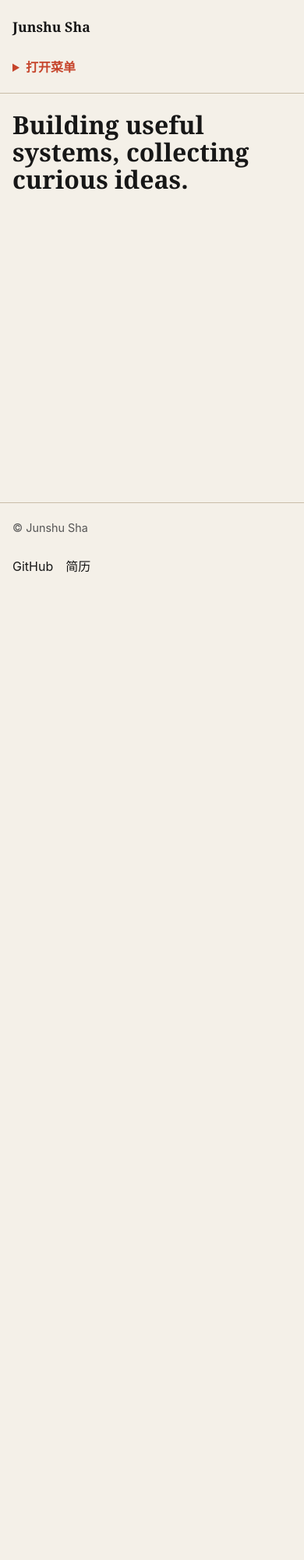
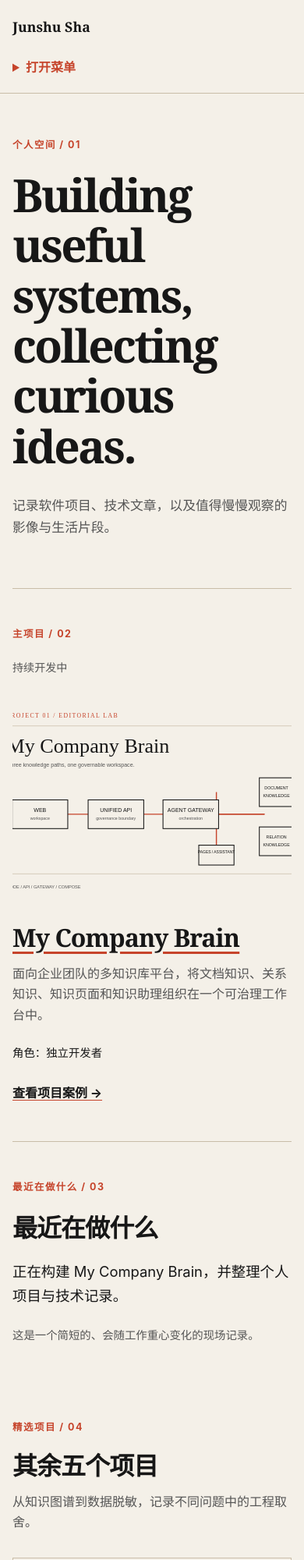
Before and after one commit to ShaySha-PRa/ShaySha-PRa.github.io, an Astro site: page / in a window 390 px wide. Shown: the top 2000 px of the page at 78% size. Before the commit the page ends 844 px from the top, so only its background shows below. Built offline with nearby package versions, Linux system fonts and the light colour scheme; Astro itself is replaced by a stand-in of ours.

Commit message:
feat: add curated editorial homepage

```diff
--- /dev/null
+++ b/src/components/home/EditorialHero.astro
@@ -0,0 +1,25 @@
+---
+import type { Locale } from '../../lib/i18n';
+
+interface Props {
+  locale: Locale;
+}
+
+const { locale } = Astro.props;
+---
+
+<section class="home-hero shell" data-section="intro">
+  <div class="home-hero__copy">
+    <p class="home-kicker">
+      {locale === 'zh' ? '个人空间 / 01' : 'Personal space / 01'}
+    </p>
+    <h1>Building useful systems, collecting curious ideas.</h1>
+    <p class="home-hero__lede">
+      {
+        locale === 'zh'
+          ? '记录软件项目、技术文章，以及值得慢慢观察的影像与生活片段。'
+          : 'A working archive of software projects, technical writing, and images or life notes worth keeping.'
+      }
+    </p>
+  </div>
+</section>
--- /dev/null
+++ b/src/components/home/FeaturedProject.astro
@@ -0,0 +1,54 @@
+---
+import { Image } from 'astro:assets';
+import type { Locale } from '../../lib/i18n';
+import type { getLocalizedCollection } from '../../lib/content';
+
+type ProjectSelection = Awaited<
+  ReturnType<typeof getLocalizedCollection<'projects'>>
+>[number];
+
+interface Props {
+  selection: ProjectSelection;
+  locale: Locale;
+}
+
+const { selection, locale } = Astro.props;
+const project = selection.entry;
+const detailPath = `${locale === 'en' ? '/en' : ''}/projects/${project.slug}/`;
+const status =
+  locale === 'zh'
+    ? { active: '持续开发中', completed: '已完成', experiment: '实验项目' }
+    : {
+        active: 'In active development',
+        completed: 'Completed',
+        experiment: 'Experiment',
+      };
+---
+
+<section class="home-featured shell" data-section="featured-project">
+  <div class="home-featured__heading">
+    <p class="home-kicker">
+      {locale === 'zh' ? '主项目 / 02' : 'Featured project / 02'}
+    </p>
+    <p class="home-featured__status">{status[project.status]}</p>
+  </div>
+  <a class="home-featured__cover" href={detailPath} aria-label={project.title}>
+    <Image
+      src={project.cover}
+      alt={`${project.title} cover`}
+      widths={[720, 1080, 1440]}
+      sizes="(max-width: 48rem) 100vw, 62vw"
+      loading="eager"
+    />
+  </a>
+  <div class="home-featured__body">
+    <h2><a href={detailPath}>{project.title}</a></h2>
+    <p>{project.summary}</p>
+    <p class="home-featured__meta">
+      {locale === 'zh' ? '角色' : 'Role'}：{project.role}
+    </p>
+    <a class="home-text-link" href={detailPath}>
+      {locale === 'zh' ? '查看项目案例 →' : 'Read the case study →'}
+    </a>
+  </div>
+</section>
--- /dev/null
+++ b/src/components/home/LatestJournal.astro
@@ -0,0 +1,55 @@
+---
+import type { Locale } from '../../lib/i18n';
+import type { getLocalizedCollection } from '../../lib/content';
+
+type JournalSelection = Awaited<
+  ReturnType<typeof getLocalizedCollection<'journal'>>
+>[number];
+
+interface Props {
+  entries: JournalSelection[];
+  locale: Locale;
+}
+
+const { entries, locale } = Astro.props;
+const latest = entries[0];
+const journalPath = `${locale === 'en' ? '/en' : ''}/journal/`;
+---
+
+<section class="home-journal shell" data-section="latest-journal">
+  <div class="home-journal__heading">
+    <p class="home-kicker">
+      {locale === 'zh' ? '最近影像 / 06' : 'Latest journal / 06'}
+    </p>
+    <h2>{locale === 'zh' ? '影像与生活' : 'Journal'}</h2>
+  </div>
+  <div class="home-journal__content">
+    {
+      latest ? (
+        <article>
+          <h3>
+            <a href={`${journalPath}${latest.entry.slug}/`}>
+              {latest.entry.title}
+            </a>
+          </h3>
+          <p>{latest.entry.summary}</p>
+          <a
+            class="home-text-link"
+            href={`${journalPath}${latest.entry.slug}/`}
+          >
+            {locale === 'zh' ? '查看记录 →' : 'View the entry →'}
+          </a>
+        </article>
+      ) : (
+        <p class="home-empty" role="status">
+          {locale === 'zh'
+            ? '影像记录正在整理中。 / Journal entries are being prepared.'
+            : 'Journal entries are being prepared. / 影像记录正在整理中。'}
+        </p>
+      )
+    }
+    <a class="home-text-link" href={journalPath}>
+      {locale === 'zh' ? '进入影像与生活 →' : 'Browse the journal →'}
+    </a>
+  </div>
+</section>
--- /dev/null
+++ b/src/components/home/LatestWriting.astro
@@ -0,0 +1,55 @@
+---
+import type { Locale } from '../../lib/i18n';
+import type { getLocalizedCollection } from '../../lib/content';
+
+type ArticleSelection = Awaited<
+  ReturnType<typeof getLocalizedCollection<'articles'>>
+>[number];
+
+interface Props {
+  articles: ArticleSelection[];
+  locale: Locale;
+}
+
+const { articles, locale } = Astro.props;
+const latest = articles[0];
+const writingPath = `${locale === 'en' ? '/en' : ''}/writing/`;
+---
+
+<section class="home-writing shell" data-section="latest-writing">
+  <div class="home-writing__heading">
+    <p class="home-kicker">
+      {locale === 'zh' ? '最新文章 / 05' : 'Latest writing / 05'}
+    </p>
+    <h2>{locale === 'zh' ? '技术文章' : 'Technical writing'}</h2>
+  </div>
+  <div class="home-writing__content">
+    {
+      latest ? (
+        <article>
+          <h3>
+            <a href={`${writingPath}${latest.entry.slug}/`}>
+              {latest.entry.title}
+            </a>
+          </h3>
+          <p>{latest.entry.summary}</p>
+          <a
+            class="home-text-link"
+            href={`${writingPath}${latest.entry.slug}/`}
+          >
+            {locale === 'zh' ? '阅读文章 →' : 'Read the article →'}
+          </a>
+        </article>
+      ) : (
+        <p class="home-empty" role="status">
+          {locale === 'zh'
+            ? '文章正在整理中。 / Writing is being prepared.'
+            : 'Writing is being prepared. / 文章正在整理中。'}
+        </p>
+      )
+    }
+    <a class="home-text-link" href={writingPath}>
+      {locale === 'zh' ? '进入文章页 →' : 'Browse writing →'}
+    </a>
+  </div>
+</section>
--- /dev/null
+++ b/src/components/home/NowPanel.astro
@@ -0,0 +1,25 @@
+---
+import { SITE } from '../../config/site';
+import type { Locale } from '../../lib/i18n';
+
+interface Props {
+  locale: Locale;
+}
+
+const { locale } = Astro.props;
+---
+
+<section class="home-now shell" data-section="now">
+  <p class="home-kicker">
+    {locale === 'zh' ? '最近在做什么 / 03' : 'Now / 03'}
+  </p>
+  <h2>{locale === 'zh' ? '最近在做什么' : 'What I am doing now'}</h2>
+  <p>{SITE.now[locale]}</p>
+  <p class="home-now__note">
+    {
+      locale === 'zh'
+        ? '这是一个简短的、会随工作重心变化的现场记录。'
+        : 'A short field note that changes with the work in progress.'
+    }
+  </p>
+</section>
--- /dev/null
+++ b/src/components/home/ProjectSelection.astro
@@ -0,0 +1,43 @@
+---
+import ProjectCard from '../cards/ProjectCard.astro';
+import type { Locale } from '../../lib/i18n';
+import type { getLocalizedCollection } from '../../lib/content';
+
+type ProjectSelection = Awaited<
+  ReturnType<typeof getLocalizedCollection<'projects'>>
+>[number];
+
+interface Props {
+  projects: ProjectSelection[];
+  locale: Locale;
+}
+
+const { projects, locale } = Astro.props;
+---
+
+<section class="home-selected shell" data-section="selected-projects">
+  <header class="home-section-heading">
+    <p class="home-kicker">
+      {locale === 'zh' ? '精选项目 / 04' : 'Selected projects / 04'}
+    </p>
+    <h2>{locale === 'zh' ? '其余五个项目' : 'Five more projects'}</h2>
+    <p>
+      {
+        locale === 'zh'
+          ? '从知识图谱到数据脱敏，记录不同问题中的工程取舍。'
+          : 'Different engineering decisions across knowledge graphs, workflows, animation, data, and privacy.'
+      }
+    </p>
+  </header>
+  <div class="home-selected__grid">
+    {
+      projects.map((selection) => (
+        <ProjectCard
+          project={selection.entry}
+          requestedLocale={selection.requestedLocale}
+          fallback={selection.isFallback}
+        />
+      ))
+    }
+  </div>
+</section>
--- a/src/config/site.ts
+++ b/src/config/site.ts
@@ -5,6 +5,10 @@ export const SITE = {
   descriptions: {
     zh: 'Junshu Sha 的个人空间：软件项目、技术文章、摄影与生活记录。',
     en: 'Junshu Sha’s personal space for software projects, technical writing, photography, and life.',
+  },
+  now: {
+    zh: '正在构建 My Company Brain，并整理个人项目与技术记录。',
+    en: 'Building My Company Brain and organizing project and technical notes.',
   },
   nav: {
     zh: {
--- a/src/pages/index.astro
+++ b/src/pages/index.astro
@@ -1,6 +1,21 @@
 ---
 import BaseLayout from '../layouts/BaseLayout.astro';
+import EditorialHero from '../components/home/EditorialHero.astro';
+import FeaturedProject from '../components/home/FeaturedProject.astro';
+import NowPanel from '../components/home/NowPanel.astro';
+import ProjectSelection from '../components/home/ProjectSelection.astro';
+import LatestWriting from '../components/home/LatestWriting.astro';
+import LatestJournal from '../components/home/LatestJournal.astro';
 import { SITE } from '../config/site';
+import { getLocalizedCollection } from '../lib/content';
+
+const projects = await getLocalizedCollection('projects', 'zh');
+const articles = await getLocalizedCollection('articles', 'zh');
+const journal = await getLocalizedCollection('journal', 'zh');
+const featured = projects.find(({ entry }) => entry.featured) ?? projects[0];
+const selected = projects
+  .filter((selection) => selection !== featured)
+  .slice(0, 5);
 ---
 
 <BaseLayout
@@ -10,7 +25,14 @@ import { SITE } from '../config/site';
   canonicalPath="/"
   translationPath="/en/"
 >
-  <div class="shell home-intro">
-    <h1>Building useful systems, collecting curious ideas.</h1>
+  <div class="home-page">
+    <EditorialHero locale="zh" />
+    <div class="home-featured-row shell">
+      {featured && <FeaturedProject selection={featured} locale="zh" />}
+      <NowPanel locale="zh" />
+    </div>
+    <ProjectSelection projects={selected} locale="zh" />
+    <LatestWriting articles={articles} locale="zh" />
+    <LatestJournal entries={journal} locale="zh" />
   </div>
 </BaseLayout>
--- a/src/styles/global.css
+++ b/src/styles/global.css
@@ -144,6 +144,275 @@ main {
   min-height: 50vh;
 }
 
+.home-page {
+  overflow: hidden;
+}
+
+.home-page > section {
+  padding-block: 4.5rem;
+}
+
+.home-kicker {
+  margin: 0 0 1.25rem;
+  color: var(--vermilion);
+  font-size: 0.78rem;
+  font-weight: 700;
+  letter-spacing: 0.12em;
+  text-transform: uppercase;
+}
+
+.home-hero {
+  padding-block: clamp(4.5rem, 12vw, 9rem) clamp(4rem, 10vw, 7rem) !important;
+}
+
+.home-hero__copy {
+  width: min(100%, 53rem);
+}
+
+.home-hero h1 {
+  max-width: 16ch;
+  margin: 0;
+  font-size: clamp(3.5rem, 9vw, 8.5rem);
+  letter-spacing: -0.045em;
+}
+
+.home-hero__lede {
+  max-width: 55ch;
+  margin: 2rem 0 0;
+  color: var(--muted);
+  font-size: clamp(1.05rem, 1.8vw, 1.35rem);
+}
+
+.home-featured-row {
+  display: grid;
+  grid-template-columns: minmax(0, 1.55fr) minmax(18rem, 0.85fr);
+  gap: 3rem;
+}
+
+.home-featured-row > .shell {
+  width: auto;
+  margin-inline: 0;
+}
+
+.home-featured-row > section {
+  padding-block: 4.5rem;
+}
+
+.home-featured,
+.home-now {
+  border-top: 1px solid var(--sand);
+}
+
+.home-featured {
+  display: grid;
+  grid-template-columns: minmax(0, 0.26fr) minmax(0, 1.4fr) minmax(0, 0.85fr);
+  gap: 1.5rem;
+  align-items: start;
+}
+
+.home-featured__heading {
+  grid-column: 1;
+}
+
+.home-featured__status {
+  margin: 0;
+  color: var(--muted);
+  font-size: 0.88rem;
+}
+
+.home-featured__cover {
+  display: block;
+  grid-column: 2;
+  overflow: hidden;
+  background: var(--sand);
+}
+
+.home-featured__cover img {
+  display: block;
+  width: 100%;
+  height: auto;
+  aspect-ratio: 4 / 3;
+  object-fit: cover;
+}
+
+.home-featured__body {
+  grid-column: 3;
+}
+
+.home-featured h2,
+.home-now h2,
+.home-section-heading h2,
+.home-writing h2,
+.home-journal h2 {
+  margin: 0;
+  font-size: clamp(2rem, 4vw, 4.2rem);
+  letter-spacing: -0.03em;
+}
+
+.home-featured__body p {
+  max-width: 50ch;
+  color: var(--muted);
+}
+
+.home-featured__body .home-featured__meta {
+  margin-top: 1.5rem;
+  color: var(--ink);
+  font-size: 0.9rem;
+}
+
+.home-text-link {
+  display: inline-block;
+  margin-top: 0.75rem;
+  font-weight: 700;
+}
+
+.home-now {
+  display: grid;
+  grid-template-columns: minmax(0, 0.26fr) minmax(0, 1fr) minmax(0, 1fr);
+  gap: 1.5rem;
+}
+
+.home-now > .home-kicker {
+  grid-column: 1;
+}
+
+.home-now h2 {
+  grid-column: 2;
+}
+
+.home-now > p:not(.home-kicker):not(.home-now__note) {
+  grid-column: 3;
+  margin: 0;
+  font-size: clamp(1.15rem, 2vw, 1.7rem);
+}
+
+.home-now__note {
+  grid-column: 3;
+  margin: 1rem 0 0;
+  color: var(--muted);
+  font-size: 0.9rem;
+}
+
+.home-section-heading {
+  display: grid;
+  grid-template-columns: minmax(0, 0.26fr) minmax(0, 1fr) minmax(0, 1fr);
+  gap: 1.5rem;
+  align-items: end;
+  margin-bottom: 2rem;
+}
+
+.home-section-heading .home-kicker {
+  grid-column: 1;
+  grid-row: 1 / span 2;
+}
+
+.home-section-heading h2 {
+  grid-column: 2;
+}
+
+.home-section-heading > p:last-child {
+  grid-column: 3;
+  max-width: 48ch;
+  margin: 0;
+  color: var(--muted);
+}
+
+.home-selected__grid {
+  display: grid;
+  grid-template-columns: repeat(3, minmax(0, 1fr));
+  gap: 1.5rem;
+}
+
+.home-selected__grid .project-card {
+  min-width: 0;
+}
+
+.home-writing,
+.home-journal {
+  display: grid;
+  grid-template-columns: minmax(0, 0.26fr) minmax(0, 1fr) minmax(0, 1fr);
+  gap: 1.5rem;
+  border-top: 1px solid var(--sand);
+}
+
+.home-writing__heading,
+.home-journal__heading {
+  grid-column: 1;
+}
+
+.home-writing__content,
+.home-journal__content {
+  grid-column: 2 / span 2;
+  min-height: 10rem;
+}
+
+.home-writing h3,
+.home-journal h3 {
+  margin: 0;
+  font-size: clamp(1.6rem, 3vw, 2.8rem);
+}
+
+.home-writing article p,
+.home-journal article p {
+  max-width: 65ch;
+  color: var(--muted);
+}
+
+.home-empty {
+  max-width: 65ch;
+  margin: 0;
+  color: var(--muted);
+}
+
+@media (max-width: 48rem) {
+  .home-page > section {
+    padding-block: 3rem;
+  }
+
+  .home-hero {
+    padding-block: 3.5rem 4rem !important;
+  }
+
+  .home-hero h1 {
+    max-width: 12ch;
+    font-size: clamp(3rem, 15vw, 5rem);
+  }
+
+  .home-featured,
+  .home-now,
+  .home-section-heading,
+  .home-writing,
+  .home-journal {
+    display: block;
+  }
+
+  .home-featured-row {
+    display: block;
+  }
+
+  .home-featured-row > section {
+    padding-block: 3rem;
+  }
+
+  .home-featured__cover,
+  .home-featured__body,
+  .home-now h2,
+  .home-now > p:not(.home-kicker):not(.home-now__note),
+  .home-now__note,
+  .home-writing__content,
+  .home-journal__content {
+    margin-top: 1.5rem;
+  }
+
+  .home-selected__grid {
+    grid-template-columns: 1fr;
+  }
+
+  .home-section-heading > p:last-child {
+    margin-top: 1rem;
+  }
+}
+
 @media (max-width: 48rem) {
   .site-header__inner,
   .site-footer__inner {
```
Also changed, not shown: src/pages/en/index.astro (added, +38 -0 lines), tests/e2e/homepage.spec.ts (+27 -0 lines).
